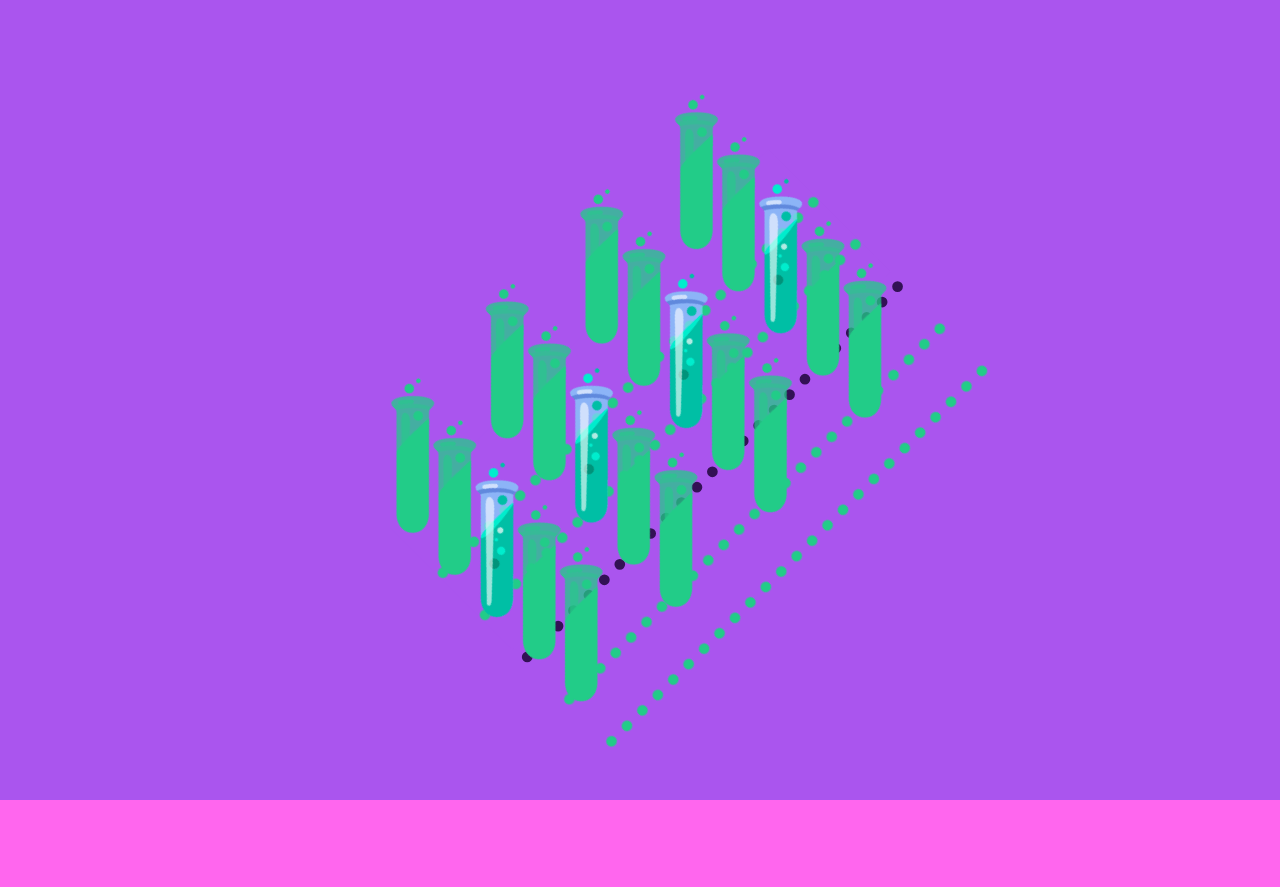
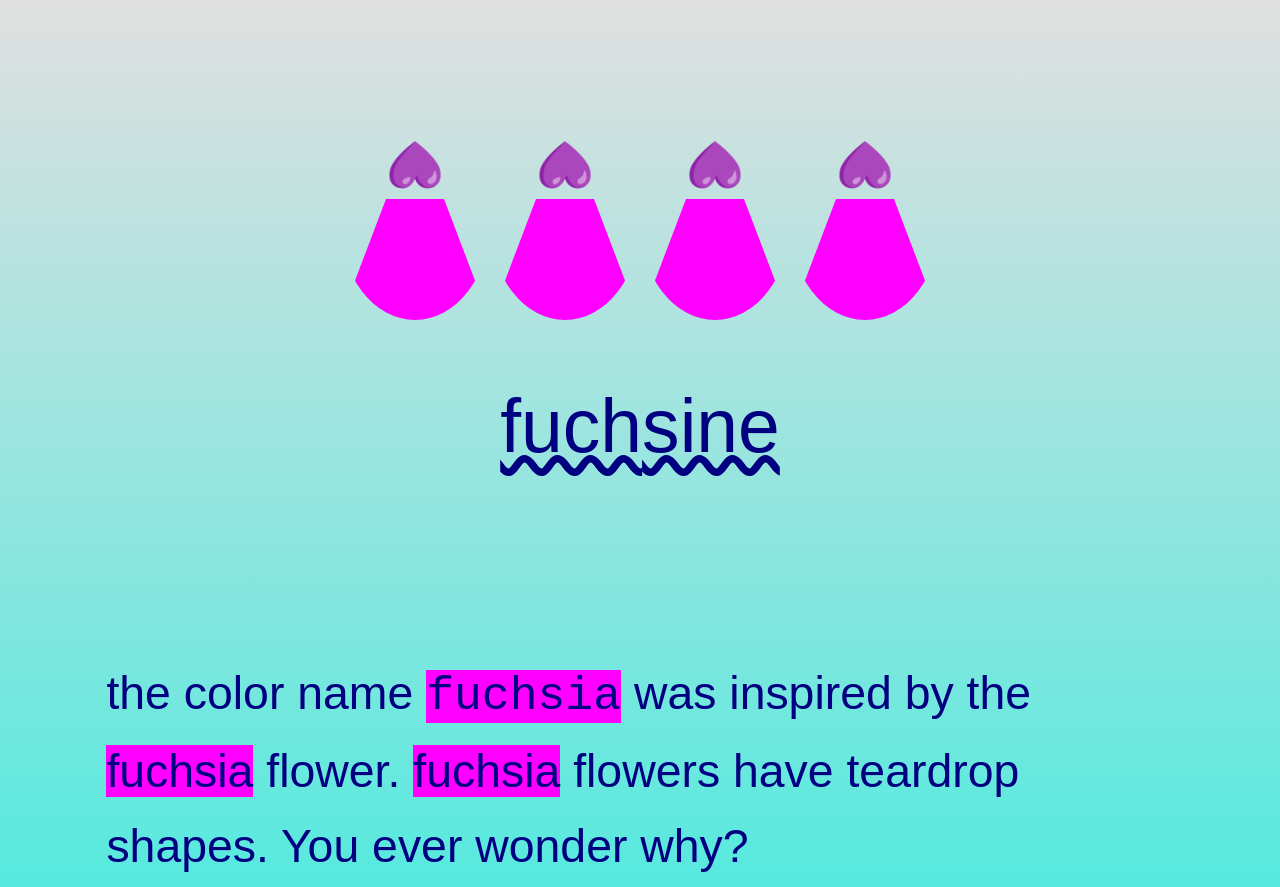
Before and after one commit to s9a/fuchsine, a website: page index.html in a window 1280 px wide. Shown: the top 887 px of the page. Drawn offline with Linux system fonts and the light colour scheme.

Commit message:
fuchsiamagentah

```diff
--- a/index.html
+++ b/index.html
@@ -1,40 +1,73 @@
 <!DOCTYPE html>
-<html lang="en-US" class="tape-flow tape-watt nosh">
+<html lang="en-US">
 <meta charset="utf-8">
 
-<title>Uranus planet of electrix 🧪⚡🎤🧬</title>
+<title>fuchsine wave</title>
 
 <meta name=viewport content="width=device-width">
 <meta name=color-scheme content="dark light">
-<meta name=theme-color content="#a5e">
-<meta name=description content="1111 uranus mural remix">
+<meta name=theme-color content="fuchsia">
+<meta name=description content="fuchsia vs magenta">
 
 <link rel="stylesheet" href="punk.css" media="(color)">
 <link rel="stylesheet" href="page.css">
-<link rel="help" href="https://numb.page">
 <link rel="license" href="UNLICENSE.txt">
 <link rel="icon" href="1111.svg">
-<link rel="prev" href="https://webmural.com/1111">
-<link rel="home" href="https://p9e.page">
-<link rel href="https://s9a.page/1111">
-<link rel href="https://s9a.page/nosh">
+<link rel="next" href="https://s9a.page/rebecca">
+<link rel="home" href="https://s9a.page">
+<link rel="prev" href="https://p9e.page/1111">
+<link rel="help" href="https://s9a.page/contrast">
 
-<h1 class="mural tape-bluv" id="1111">
-  <a class="spill tape-bluv" href="https://numb.page">1111</a>
-</h1>
+<article>
+  <h1>
+    <a href="#learn">fuch<wbr>sine</a>
+  </h1>
 
-<article class="mural tape-watt" id="lab" aria-label="lab lab lab lab">
-  <a class="spill tape-watt" href="https://webmural.com/uranus">🧪🧪🧪🧪</a>
+  <figure aria-label="CSS petals">
+    <samp><em>💜</em></samp>
+    <samp><em>💜</em></samp>
+    <samp><em>💜</em></samp>
+    <samp><em>💜</em></samp>
+  </figure>
+
+  <p class="flower" id="learn">
+    the color name <code>fuchsia</code>
+    was inspired by the <i>fuchsia</i> flower.
+    <i>fuchsia</i> flowers have teardrop shapes.
+    You ever wonder why?
+  </p>
+
+  <p>
+    the color name <code>magenta</code> was inspired
+    by the battle of <mark>magenta</mark> that happened near a city
+    named <mark>magenta</mark> named after an emperor
+  </p>
+
+  <p>
+    <code>magenta</code> is a name remix inspired by violence...and
+    prevails in the
+    <abbr><span class="cyan">C</span><mark>M</mark><span class="yell">Y</span><span class="blaq">K</span></abbr>
+    color model.
+    How bout we favor <code>fuchsia</code>
+    to honor nature?
+  </p>
+
+  <p>
+    imagine an alternate universe having <abbr><span class="cyan">C</span><mark>F</mark><span class="yell">Y</span><span class="blaq">K</span></abbr>
+    where words that were printed were inspired by flowers rather than wounds
+  </p>
+
+  <p>
+    <code>fuchsia</code> and <code>magenta</code>
+    are aliases in CSS having hex
+    <label>
+      <code>#F0F</code>
+      <input type="color" value="#FF00FF">
+    </label>
+  </p>
+
+  <p>
+    but <a href="https://s9a.page/1111">our universe</a> is blessed with
+    <a href="https://s9a.page">many flowers <kbd>☮️</kbd></a>
+  </p>
 </article>
-
-<article class="mural tape-play" id="zap" aria-label="zap zap zap zap">
-  <a class="spill tape-play" href="https://p9e.page/lightning">⚡⚡⚡⚡</a>
-</article>
-
-<article class="mural tape-luvu" id="mic" aria-label="mic mic mic mic">
-  <a class="spill tape-luvu" href="https://webmural.com/airwaves">🎤🎤🎤🎤</a>
-</article>
-
-<article class="mural tape-loud" id="dna" aria-label="dna dna dna dna">
-  <a class="spill tape-loud" href="https://p9e.page">🧬🧬🧬🧬</a>
-</article>
--- a/page.css
+++ b/page.css
@@ -1,17 +1,10 @@
-:any-link {
-  text-decoration-style: dotted;
+* {
+  box-sizing: border-box;
 }
-
-:focus {
-  outline: thick groove;
-}
-
-* { box-sizing: border-box }
-a { transition: filter 1111ms ease-in-out }
 
 html {
   font-family: sans-serif;
-  font-size: max(1em, 4vmax + 7vmin);
+  font-size: max(24pt, 3vw + 1vh);
   line-height: 1.618;
 }
 
@@ -22,24 +15,68 @@ body {
   overflow-wrap: anywhere;
 }
 
-h1 {
-  font-size: 1em;
-  order: 1111;
+article {
+  align-items: center;
+  display: flex;
+  flex-flow: column;
+  margin-top: 0;
+  overflow-wrap: anywhere;
+  padding: 3ch;
 }
 
-.mural {
-  align-items: center;
-  contain: content;
-  display: flex;
+h1 {
+  font-size: 1.618em;
+  margin: 0 0 2.618rem;
   font-weight: unset;
-  flex-flow: column;
-  justify-content: center;
-  margin: auto;
-  min-height: 100vh;
-  width: 100%;
 }
 
-.spill {
-  transform: rotate(315deg);
-  text-underline-offset: 1ch;
+figure {
+  order: -1;
+  display: flex;
+  margin: 1rem 0;
 }
+
+samp {
+   content: "";
+   border-style: solid;
+   border-width: 0 1rem 2.618rem 1rem;
+   border-color: transparent;
+   border-bottom-color: fuchsia;
+   border-radius: 100%;
+   display: block;
+}
+
+em {
+  display: inline-block;
+  font: unset;
+  transform: rotate(180deg);
+}
+
+p {
+  margin: 1em auto;
+  max-width: 23em;
+}
+
+i {
+  font: unset;
+}
+
+input {
+  font: unset;
+  min-height: 1em;
+  min-width: 1.618em;
+}
+
+kbd {
+  font-size: 3.618rem;
+  text-shadow: 0 1ex 1pc #1ed, 0 2ex 1pc #de1, 0 3ex 1pc #ec0;
+  vertical-align: text-top;
+}
+
+:any-link {
+  text-decoration-style: wavy;
+}
+
+:focus {
+  outline: thick groove;
+}
--- a/punk.css
+++ b/punk.css
@@ -1,32 +1,40 @@
-/* https://s9a.page/tape */
-:root{--tape-filter:none;--tape-bluv:#11dff1;--tape-play:#fbbfff;--tape-loud:#eee833;--tape-luvu:#44f477;--tape-blaq:#0e0e0e;--tape-watt:#e0e0e0;--tape-hex:#e0e0e0;--tape-mix:transparent}.tape-watt{--tape-hex:var(--tape-watt)}.tape-luvu{--tape-hex:var(--tape-luvu)}.tape-loud{--tape-hex:var(--tape-loud)}.tape-play{--tape-hex:var(--tape-play)}.tape-bluv{--tape-hex:var(--tape-bluv)}.tape-flat{border-color:transparent}.tape-flap{border-color:currentColor}.tape-flow{--tape-remix:none}.tape-flow :not(.tape-skip){background-color:transparent;color:inherit}.tape-blaq,.tape-bluv,.tape-loud,.tape-luvu,.tape-play,.tape-watt{--tape-mix:var(--tape-hex);--tape-remix:none;color:var(--tape-blaq)!important;background-color:var(--tape-mix)!important;background-image:var(--tape-remix);filter:var(--tape-filter)}.tape-blaq{--tape-mix:var(--tape-blaq);color:var(--tape-hex)!important}.tape-erase,.tape-erase *{color:transparent!important}
-
-/* https://s9a.page/nosh */
-.nosh {
-  --tape-blaq: #315;
-  --tape-play: #f6e;
-  --tape-loud: #ed5;
-  --tape-bluv: #5de;
-  --tape-luvu: #2c8;
-  --tape-watt: #a5e;
+:any-link {
+  color: inherit;
+  background-color: transparent;
 }
 
-/* ¡!¡! */
-.tape-watt { --tape-hey: var(--tape-luvu) }
-.tape-play { --tape-hey: var(--tape-bluv) }
-.tape-loud { --tape-hey: var(--tape-bluv) }
-.tape-luvu { --tape-hey: var(--tape-bluv) }
-.tape-blaq { --tape-hey: var(--tape-watt) }
-.tape-bluv { --tape-hey: var(--tape-play) }
-
-.spill {
-  text-shadow:
-    0 -1ch 0 var(--tape-hey, currentColor),
-    0 -2ch 0 var(--tape-hey, currentColor),
-    0  1ch 0 var(--tape-hey, currentColor),
-    0  2ch 0 var(--tape-hey, currentColor);
+::selection {
+  background-color: navy;
+  color: fuchsia;
 }
 
-:any-link:hover {
-  --tape-filter: hue-rotate(36deg);
+i,
+mark,
+code {
+  background-color: fuchsia;
+  color: navy;
 }
+
+:root {
+  background-color: #1ed;
+  background-image: linear-gradient(#e0e0e0, #1ed, #bae);
+  color: navy;
+}
+
+@media (prefers-color-scheme: dark) {
+  :root {
+    background-color: navy;
+    background-image: linear-gradient(lawngreen, navy 3%, navy 97%, teal);
+    color: fuchsia;
+  }
+
+  ::selection {
+    background-color: fuchsia;
+    color: navy;
+  }
+}
+
+.envy { background-color: #de1; color: #111 }
+.cyan { background-color: cyan; color: #111 }
+.yell { background-color: yellow; color: #111 }
+.blaq { background-color: black; color: seashell }
```
Also changed, not shown: 1111.svg, README.md.
